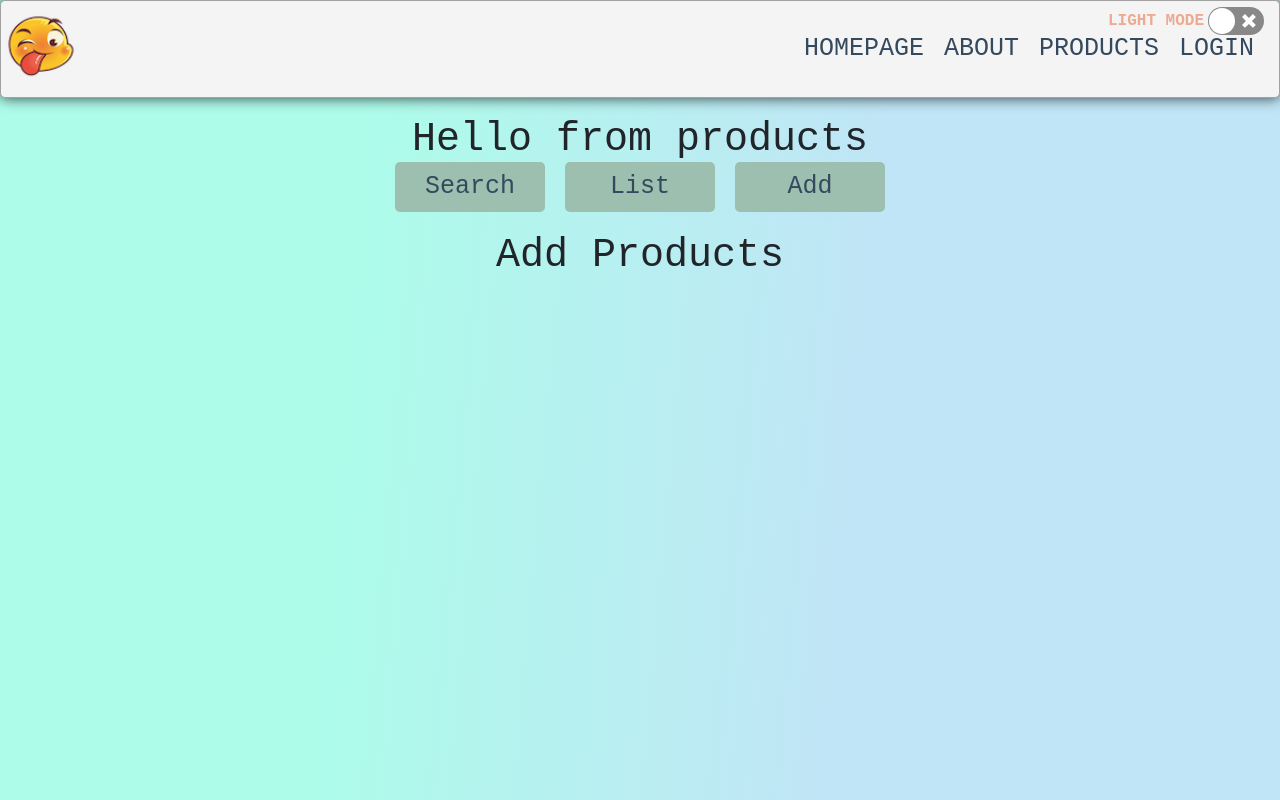
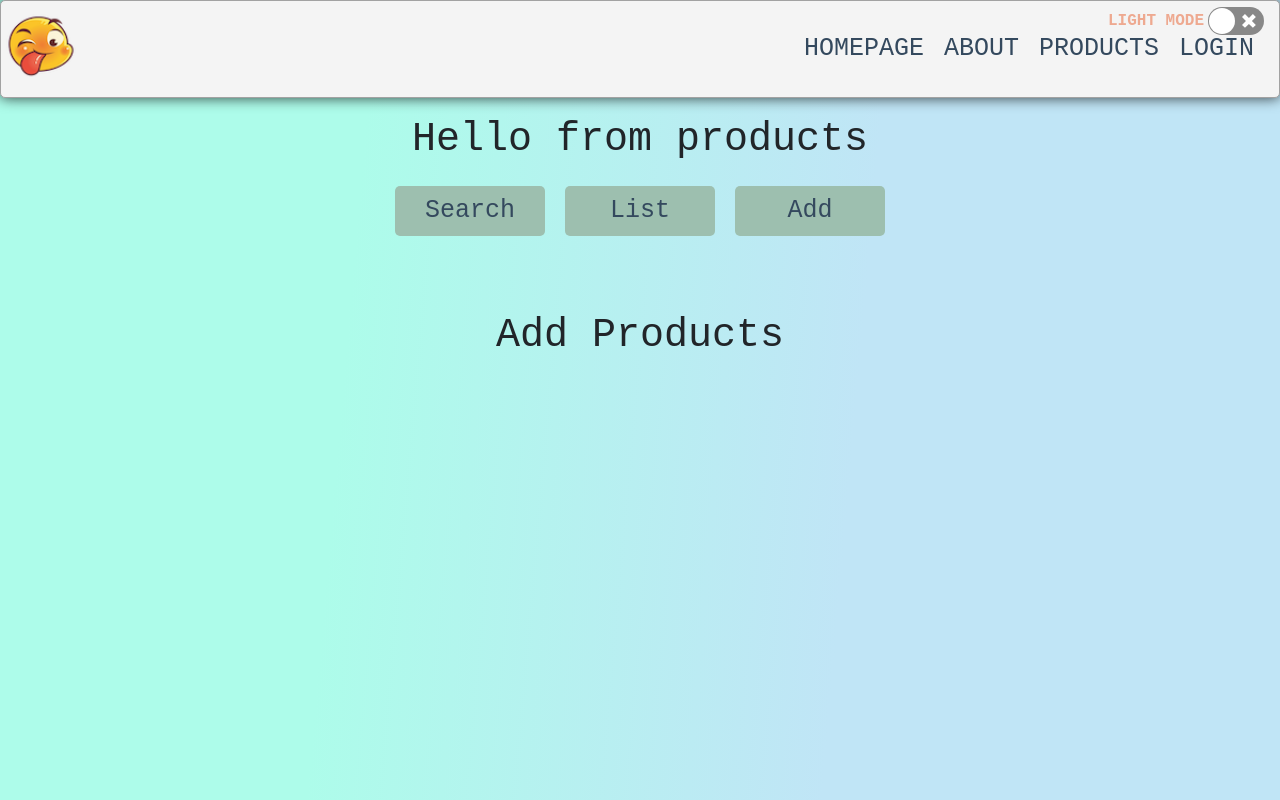
Before and after one commit to Donna-Sayos/react-pactice, a React (Create React App) app: page /products/add in a window 1280 px wide. Shown: the top 800 px of the page. Built offline with nearby package versions, Linux system fonts and the light colour scheme.

Commit message:
edited addproducts

```diff
--- a/src/components/products/AddProducts.js
+++ b/src/components/products/AddProducts.js
@@ -3,7 +3,7 @@ import React from 'react';
 export default function AddProducts() {
   return (
     <div className='listOfProducts'>
-      <h1 className='mt-5 p-4' style={{ position: "absolute", top: "20%"}}>Add Products</h1>
+      <h1 className="mt-5 p-4" >Add Products</h1>
     </div>
   )
 };
--- a/src/components/products/Products.js
+++ b/src/components/products/Products.js
@@ -5,7 +5,7 @@ export default function Products() {
   return (
     <div className='products'>
       <h1 className='mt-5 p-2'>Hello from products</h1>
-      <div className='productsNav mt-5 p-4'>
+      <div className='productsNav mt-5 p-5 text-center'>
         <Link to="/products/search">Search</Link>
         <Link to="/products/list">List</Link>
         <Link to="/products/add">Add</Link>
--- a/src/index.css
+++ b/src/index.css
@@ -136,6 +136,7 @@ a:hover {
   height: 50px;
   background-color: #9dbfaf;
   border-radius: 5px;
+
   display: flex;
   align-items: center;
   justify-content: center;
```
